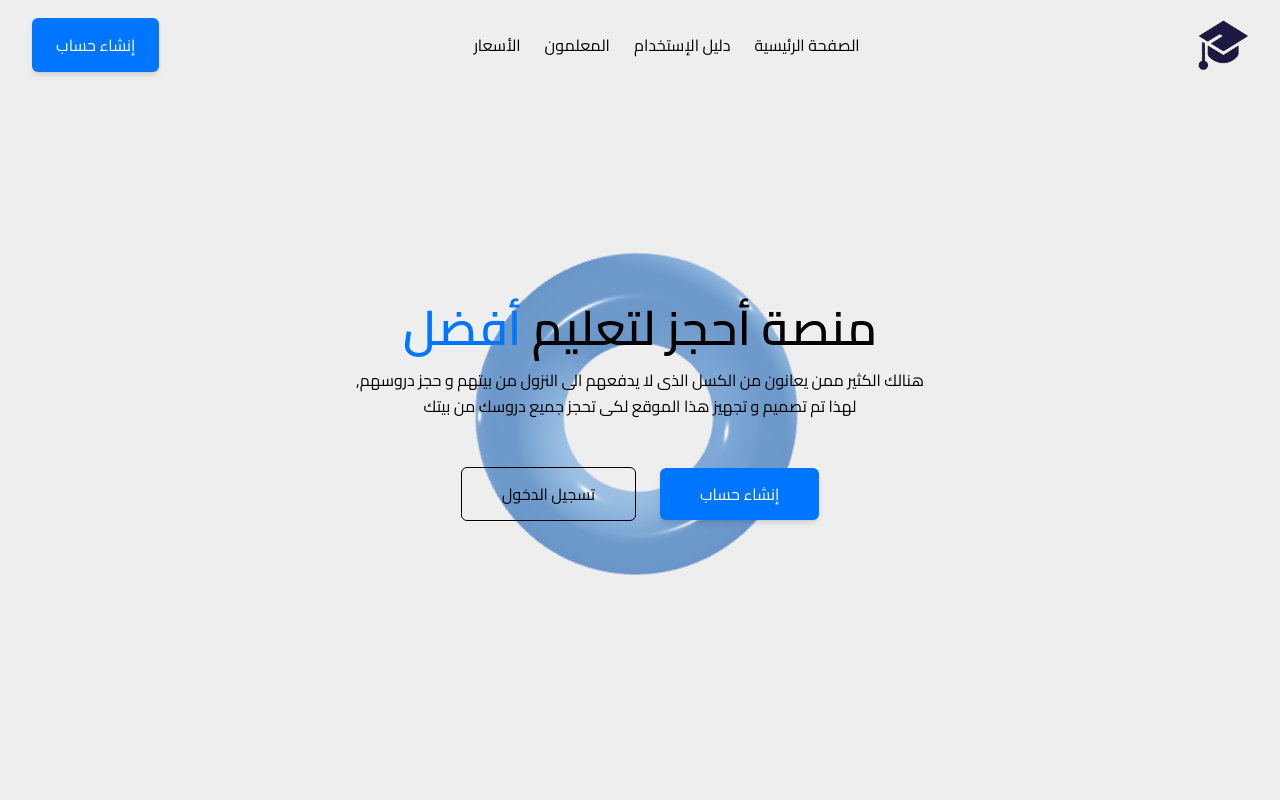
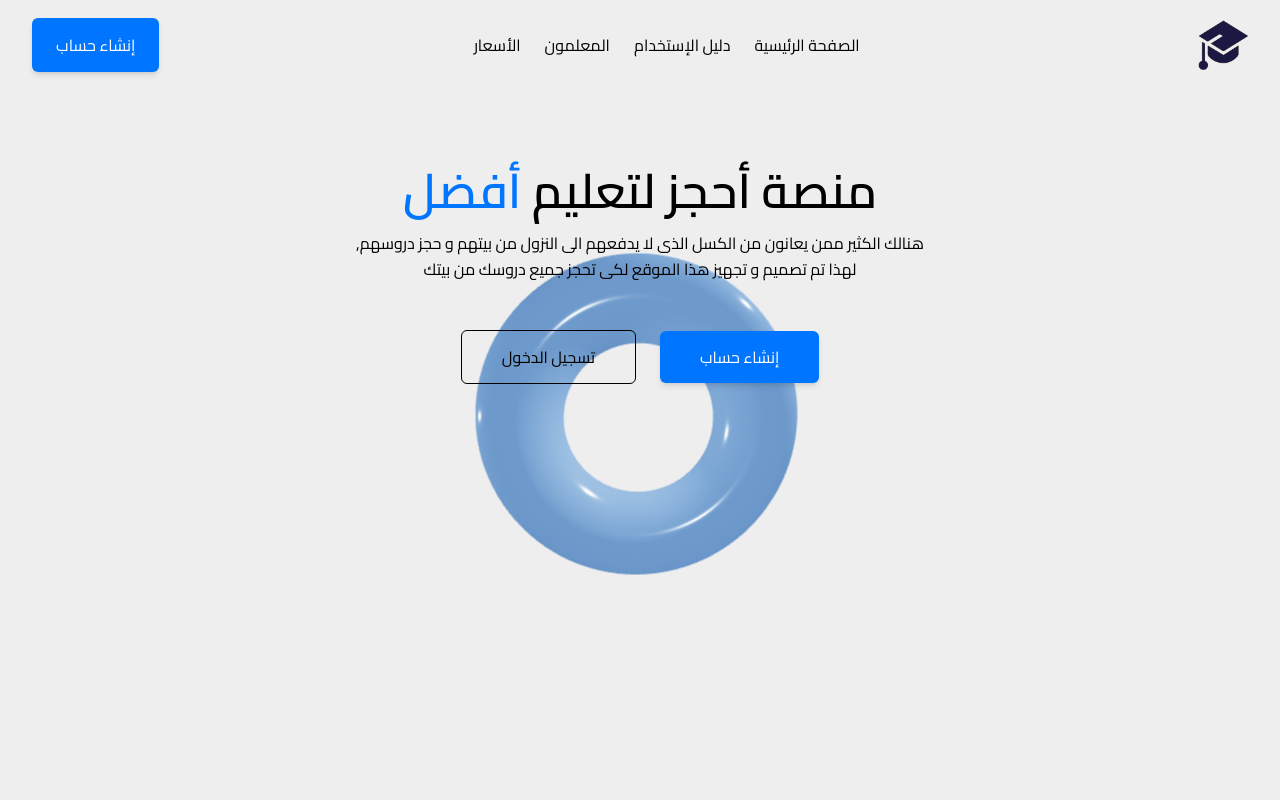
Before and after one commit to alieldeba/ahgezdroosk, a React (Vite) app: page / in a window 1280 px wide. Shown: the top 800 px of the page. Built offline with nearby package versions, Linux system fonts and the light colour scheme.

Commit message:
fixing bugs

```diff
--- a/src/components/Hero.jsx
+++ b/src/components/Hero.jsx
@@ -4,22 +4,23 @@ import { Link } from "react-router-dom";
 function Hero() {
   return (
     <>
-      <section className="flex flex-col justify-center items-center relative mx-auto max-w-screen-xl h-[calc(100vh_-_100px)] pb-4 px-4 sm:px-8">
+      <section className="relative mx-auto max-w-screen-xl h-[calc(100vh_-_100px)] pb-4 px-4 sm:px-8">
         <img
           src="/3d/donut.png"
           className="absolute left-1/2 top-1/2 -translate-x-1/2 -translate-y-1/2 -z-10"
           alt="خلفية"
           loading="lazy"
         />
+        <main className="pt-24">
           <div className="text-center space-y-4">
             <h1 className="text-gray-800 font-bold text-4xl md:text-5xl">
               منصة أحجز لتعليم
               <span className="text-primary"> أفضل</span>
             </h1>
             <p className="text-gray-500 max-w-xl mx-auto leading-relaxed">
-            هنالك الكثير ممن يعانون من الكسل الذى لا يدفعهم الى النزول من بيتهم
-            و حجز دروسهم, لهذا تم تصميم و تجهيز هذا الموقع لكى تحجز جميع دروسك
-            من بيتك
+              هنالك الكثير ممن يعانون من الكسل الذى لا يدفعهم الى النزول من
+              بيتهم و حجز دروسهم, لهذا تم تصميم و تجهيز هذا الموقع لكى تحجز جميع
+              دروسك من بيتك
             </p>
           </div>
           <div className="mt-12 justify-center items-center space-y-3 sm:space-x-6 sm:space-x-reverse sm:space-y-0 sm:flex">
@@ -36,6 +37,7 @@ function Hero() {
               تسجيل الدخول
             </Link>
           </div>
+        </main>
       </section>
     </>
   );
```
Lines whose indentation alone changed are shown as unchanged.
